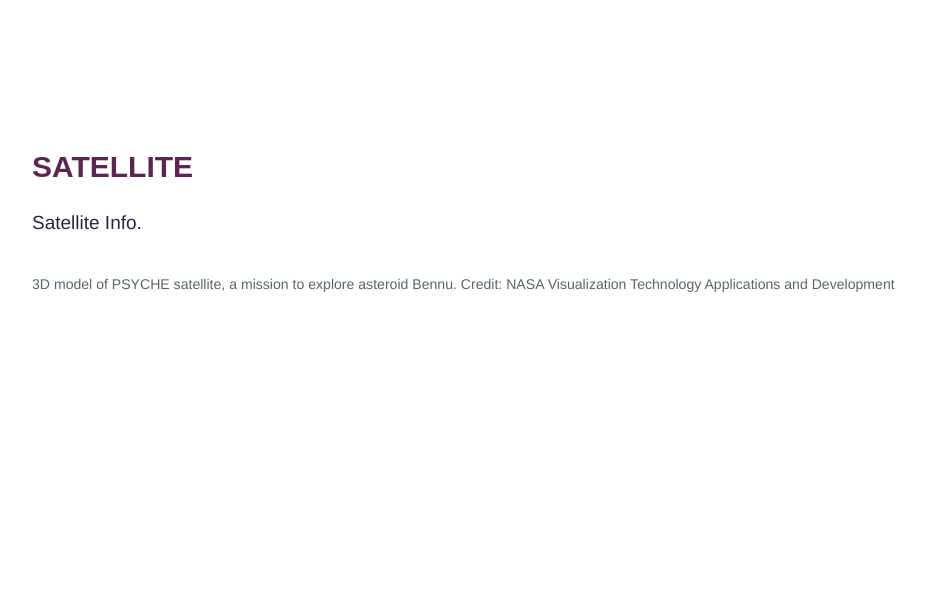
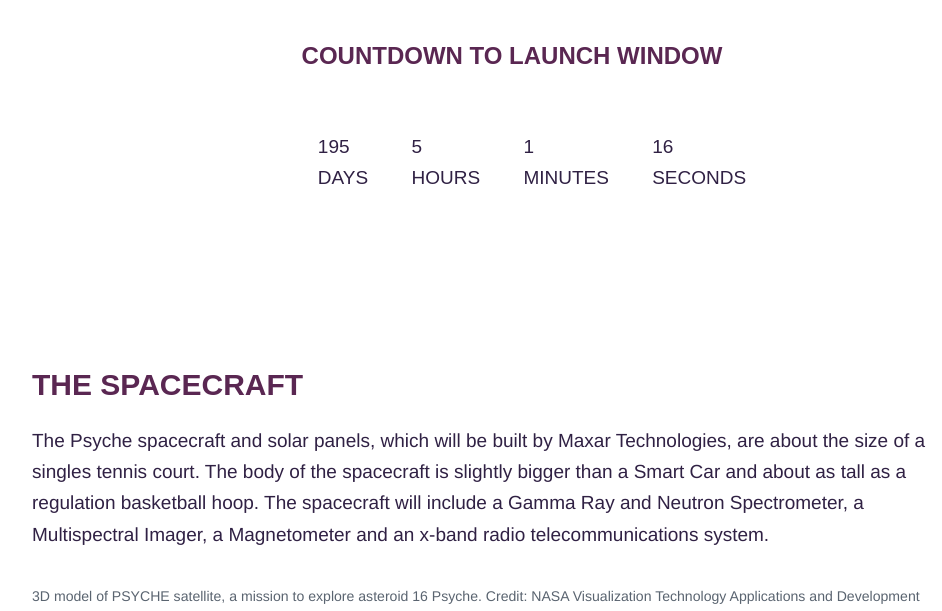
Before and after one commit to MissionToPsyche/2022_17a_vis_psyche, a plain HTML site: page index.html in a window 1280 px wide. Shown: the part 568-1179 px from the top of the page, without its empty margins (128-1070 px from the left). Drawn offline with nearby package versions, Linux system fonts and the light colour scheme.

Commit message:
Small Edits

```diff
--- a/index.html
+++ b/index.html
@@ -3,12 +3,12 @@
 <head>
 	<meta charset="UTF-8">
 	<meta name="viewport" content="width=device-width, initial-scale=1.0">
-	<title>Modern Website</title>
+	<title>Psyche</title>
 	<link rel="stylesheet" href="style.css">
     <script
       type="module"
       src="https://cdn.jsdelivr.net/npm/@google/model-viewer@3.0.2/dist/model-viewer.min.js"></script>
-    <!-- <script src="js/countdown.js"></script> -->
+    <script src="js/countdown.js"></script>
 
 </head>
 <body>
@@ -43,9 +43,9 @@
                     </div>
                 </div>
             </section>
-            <!-- <div class="container-fluid d-flex align-items-center">
+            <div class="container-fluid d-flex align-items-center">
                 <div class="countdown-wrapper">
-                    <h1 id="headline">Countdown to Launch Window</h1>
+                    <h2 id="headline">Countdown to Launch Window</h2>
                     <div id="countdown">
                         <ul>
                         <li><span id="days"></span>days</li>
@@ -55,15 +55,15 @@
                         </ul>
                     </div>
                 </div>
-            </div> -->
+            </div>
             <section class="model-section">
                 <div class="container-fluid d-flex align-items-center">
                     <div class="model-wrapper">
                         <div class="text-wrapper">
                             <!-- <div class="text-content"> -->
                                 <!-- <div class="content"> -->
-                                    <h2>Satellite</h2>
-                                    <p>Satellite Info.</p>
+                                    <h2>The Spacecraft</h2>
+                                    <p>The Psyche spacecraft and solar panels, which will be built by Maxar Technologies, are about the size of a singles tennis court. The body of the spacecraft is slightly bigger than a Smart Car and about as tall as a regulation basketball hoop. The spacecraft will include a Gamma Ray and Neutron Spectrometer, a Multispectral Imager, a Magnetometer and an x-band radio telecommunications system.</p>
                                 <!-- </div> -->
                             <!-- </div>                   -->
                         </div>
@@ -75,7 +75,7 @@
                             camera-controls
                             style="width: 100%; height: 100%;">
                             </model-viewer>
-                            <div class="model-caption">3D model of PSYCHE satellite, a mission to explore asteroid Bennu. Credit: NASA Visualization Technology Applications and Development</div>
+                            <div class="model-caption">3D model of PSYCHE satellite, a mission to explore asteroid 16 Psyche. Credit: NASA Visualization Technology Applications and Development</div>
                         </div>
 
                     </div>
--- a/style.css
+++ b/style.css
@@ -101,11 +101,14 @@ header .logo .divider {
     display: flex;
     flex-wrap: wrap;
     align-items: center;
+    font-family: "DM Mono",Arial;
+
 }
 
 .countdown-wrapper {
     flex-direction: column;
     flex: 0 0 auto;
+
 }
 
 h1 {
@@ -116,15 +119,16 @@ h1 {
 
   li {
     display: inline-block;
-    font-size: 1.5em;
+    /* font-size: 1.5em; */
     list-style-type: none;
     padding: 1em;
     text-transform: uppercase;
   }
 
   li span {
+
     display: block;
-    font-size: 4.5rem;
+    /* font-size: 4.5rem; */
   }
 
 /* Styles for a section with iframe and text area */
```
Also changed, not shown: 2 other files.
